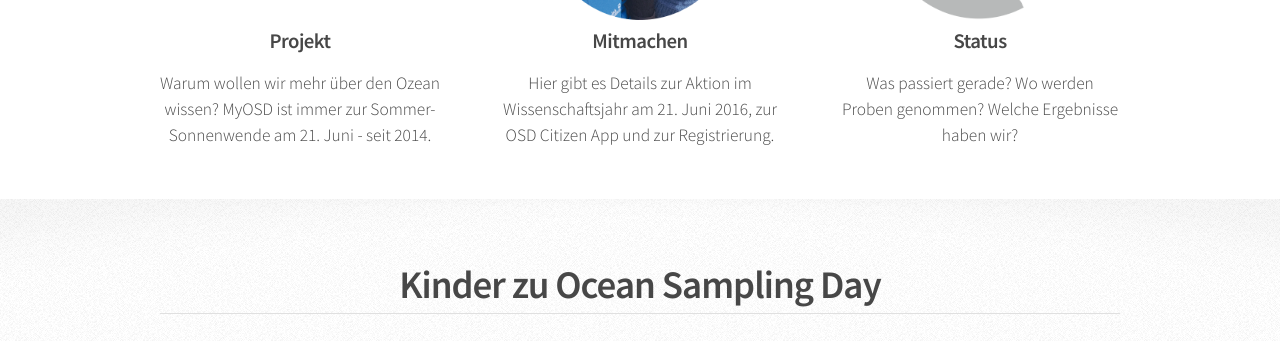
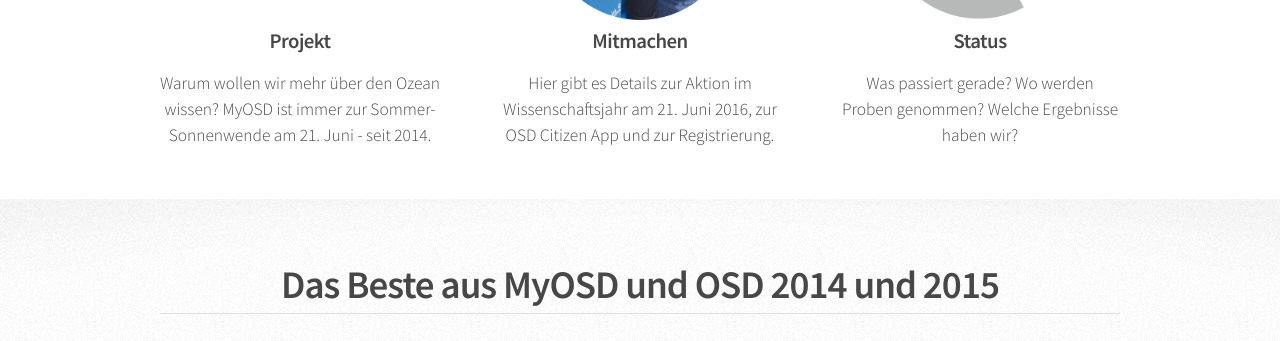
Before and after one commit to myosd/myosd.github.io, a Jekyll site: the page built from index.html, in a window 1280 px wide and 900 px high, scrolled down 699 px, cut to the strip 0-341 px from the top of the window. Built offline with Jekyll 4.4.1, drawn with Linux system fonts in a browser that asks for light colours.

```diff
--- a/index.html
+++ b/index.html
@@ -56,7 +56,7 @@ Proben genommen? Welche Ergebnisse haben wir?</a></p>
 	<section class="wrapper style2">
 		<div class="container">
 			<header class="major">
-				<h2>Kinder zu Ocean Sampling Day</h2>
+				<h2>Das Beste aus MyOSD und OSD 2014 und 2015</h2>
 				<p></p>
                 <iframe width="560" height="315" src="https://www.youtube.com/embed/5vpKlkzusE8" frameborder="0" allowfullscreen></iframe>
 			</header>
```
